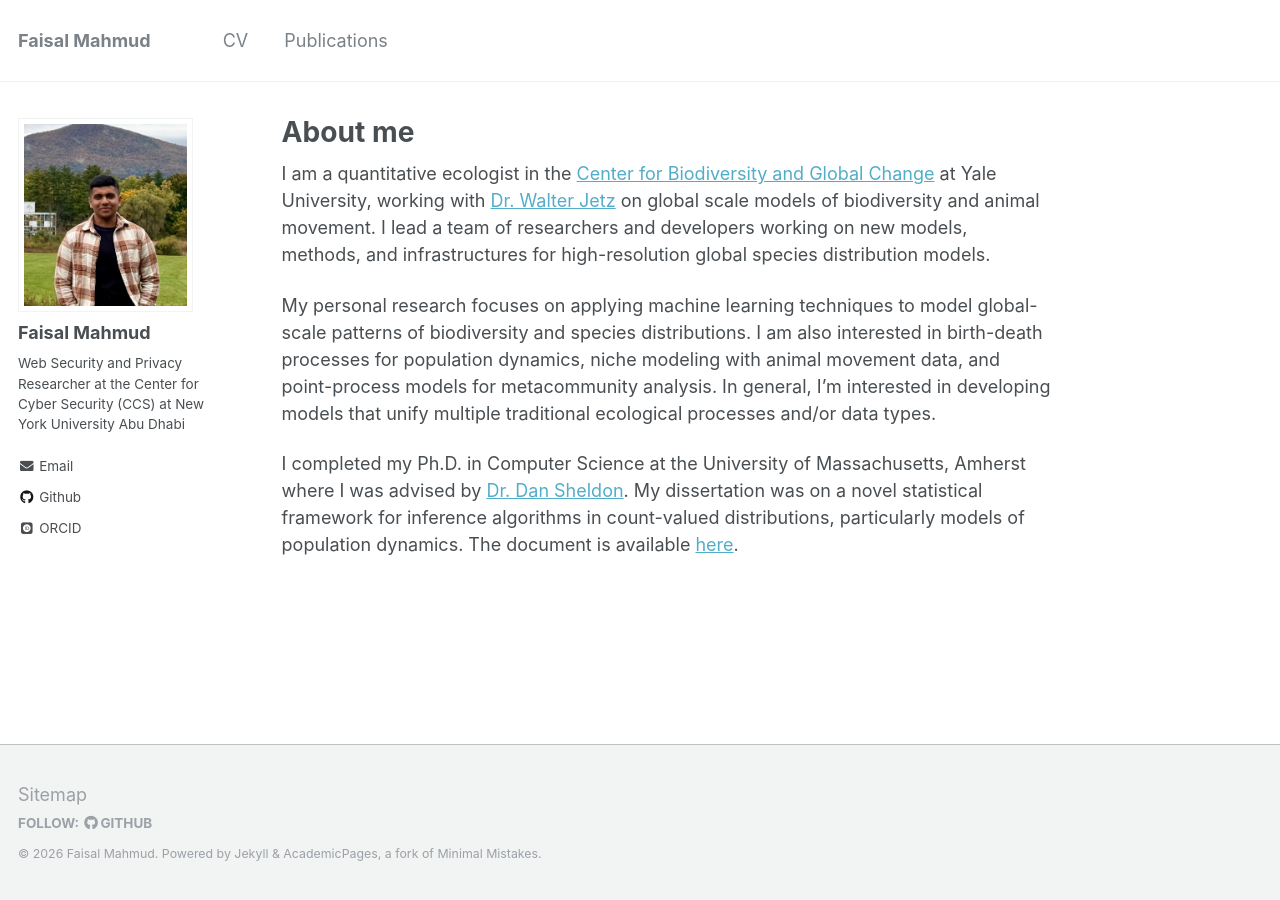
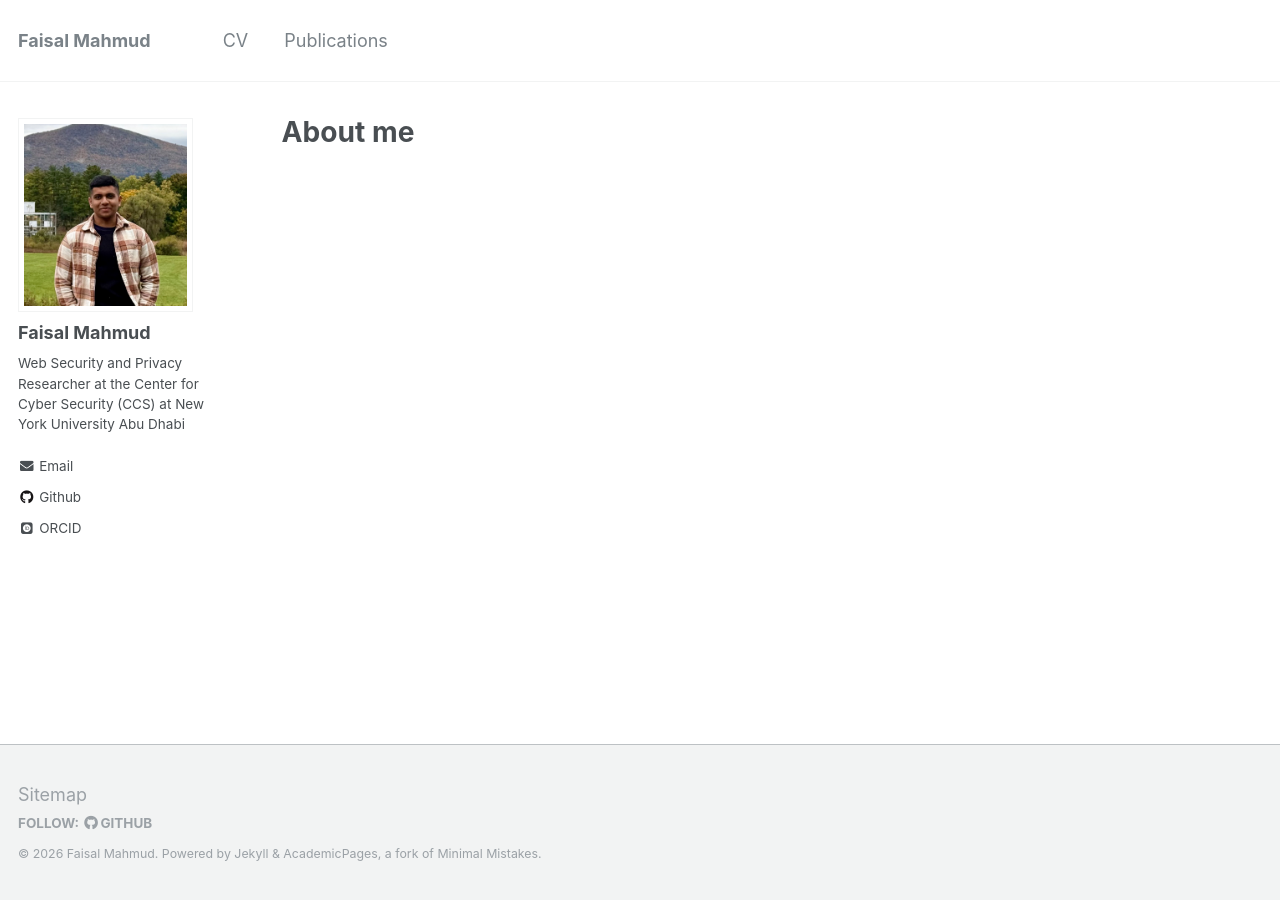
Before and after one commit to faisalmmd/faisalmmd.github.io, a Jekyll site: the page built from _pages/about.md, in a window 1280 px wide. Built offline with Jekyll 4.4.1, drawn with Linux system fonts in a browser that asks for light colours; some web fonts are replaced.

Commit message:
files updated again

```diff
--- a/_includes/seo.html
+++ b/_includes/seo.html
@@ -18,7 +18,7 @@
   {% assign canonical_url = page.url | replace: "index.html", "" | prepend: site.url %}
 {% endif %}
 
-<title>{{ seo_title | default: site.title }}{% if paginator %}{% unless paginator.page == 1 %} {{ site.title_separator }} {{ site.data.ui-text[site.locale].page | default: "Page" }} {{ paginator.page }}{% endunless %}{% endif %}</title>
+<title>{% if page.permalink == "/" %}{{ site.title }}{% else %}{{ seo_title | default: site.title }}{% endif %}{% if paginator %}{% unless paginator.page == 1 %} {{ site.title_separator }} {{ site.data.ui-text[site.locale].page | default: "Page" }} {{ paginator.page }}{% endunless %}{% endif %}</title>
 
 {% assign seo_description = page.description | default: page.excerpt | default: site.description %}
 {% if seo_description %}
--- a/_pages/about.md
+++ b/_pages/about.md
@@ -7,15 +7,3 @@ redirect_from:
   - /about/
   - /about.html
 ---
-
-I am a quantitative ecologist in the [Center for Biodiversity and Global Change](https://bgc.yale.edu/) at Yale University, working with [Dr. Walter Jetz](https://jetzlab.yale.edu/people/walter-jetz) on global scale models of biodiversity and animal movement. I lead a team of researchers and developers working on new models, methods, and infrastructures for high-resolution global species distribution models.
-
-My personal research focuses on applying machine learning techniques to model global-scale patterns of biodiversity and species distributions. I am also interested in birth-death processes for population dynamics, niche modeling with animal movement data, and point-process models for metacommunity analysis. In general, I'm interested in developing models that unify multiple traditional ecological processes and/or data types.
-
-I completed my Ph.D. in Computer Science at the University of Massachusetts, Amherst where I was advised by [Dr. Dan Sheldon](https://people.cs.umass.edu/~sheldon/). My dissertation was on a novel statistical framework for inference algorithms in count-valued distributions, particularly models of population dynamics. The document is available [here](http://kwinner.github.io/files/Winner_dissertation.pdf).
-
-[//]: # I am a researcher interested in developing novel machine learning algorithms motivated by important problems in population ecology. I am currently a PhD candidate at the University of Massachusetts, Amherst advised by [Dr. Dan Sheldon](https://people.cs.umass.edu/~sheldon/).
-
-[//]: # On the machine learning side, my primary research interests are in graphical models and probabilistic inference. On the ecological side, my primary research interests are in population ecology and animal movement modeling. I am also actively involved in the growing field of [Computational Sustainability](http://www.compsust.net/), which encompasses many such interdisciplinary research efforts.
-
-[//]: # My current projects include probabilistic inference for latent variables with countably infinite support (particularly time series of abundance) applied to moth, butterfly and salamander datasets and a continent-scale model of bird migration using Doppler weather radar data.
```
